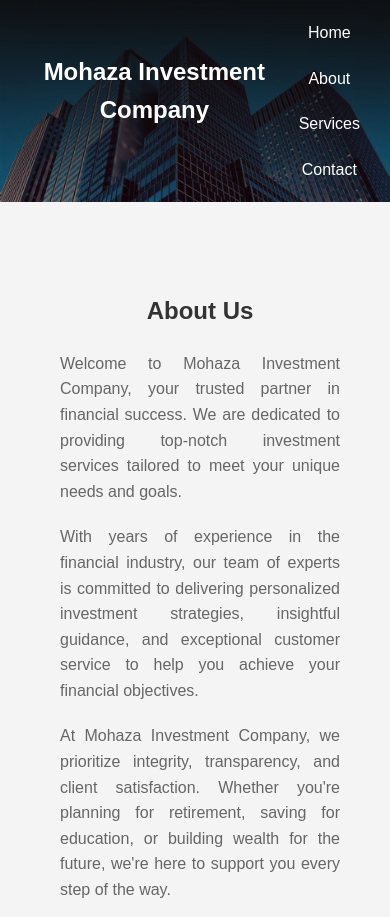
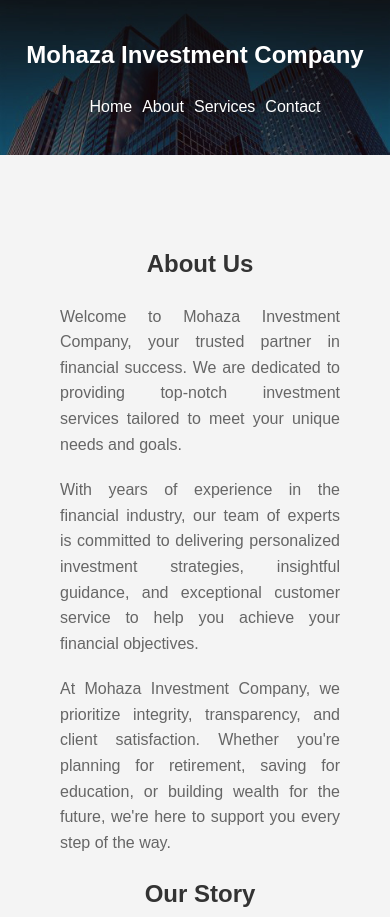
Before and after one commit to mwinyihamza99/mohazainvestment.github.io, a plain HTML site: page About.html in a window 390 px wide. Shown: the top 917 px of the page. Drawn offline with Linux system fonts and the light colour scheme.

Commit message:
Add files via upload

```diff
--- a/About.css
+++ b/About.css
@@ -167,53 +167,32 @@ footer {
     margin: 0 auto; /* Center the container horizontally */
     padding: 20px 0; /* Add padding to the container */
 }
-/* Responsive CSS for small screens (phones) */
-@media only screen and (max-width: 600px) {
-    .header {
-        padding: 10px; /* Adjust padding for smaller header */
-    }
-    .navigation {
-        justify-content: center; /* Center the navigation items */
-    }
-    .navigation__list {
-        flex-direction: column; /* Stack navigation items vertically */
-        align-items: center; /* Center navigation items horizontally */
-    }
-    .navigation__link {
-        padding: 5px 10px; /* Adjust padding for smaller links */
-    }
-    .main-content {
-        padding: 20px; /* Adjust padding for smaller content */
-    }
-    .section-title {
-        font-size: 1.5rem; /* Adjust font size for smaller titles */
-    }
-    .about-section p {
-        font-size: 0.9rem; /* Adjust font size for smaller paragraphs */
-    }
-    .footer__section {
-        margin-bottom: 10px; /* Adjust margin for smaller footer sections */
-    }
-    .footer__copyright {
-        font-size: 0.8rem; /* Adjust font size for copyright text */
-    }
-}
+
 /* Responsive CSS for small screens (phones) */
 @media only screen and (max-width: 768px) {
     /* Adjustments for header */
-    header {
-        padding: 10px; /* Adjust padding for smaller header */
+    header .container {
+        display: flex;
+        flex-direction: flex;
+        align-items: center;
+    }
+    header h1 {
+        margin-bottom: 20px; /* Add margin below h1 */
     }
 
     /* Adjustments for navigation */
     nav ul {
-        justify-content: center; /* Center the navigation items */
-        flex-direction: column; /* Stack navigation items vertically */
-        text-align: center; /* Center text */
+        margin-top: 20px; /* Add margin to separate from h1 */
+        display: flex; /* Change display to flex */
+        justify-content: center; /* Center the navigation horizontally */
+    }
+    nav {
+        text-align: center; /* Center the navigation horizontally */
     }
 
     nav ul li {
-        margin: 10px 0; /* Add margin between navigation items */
+        margin: 0 5px;
+        display: inline;
     }
 
     /* Adjustments for main content */
@@ -238,4 +217,8 @@ footer {
     .container-fo p {
         margin: 10px 0; /* Add margin between footer items */
     }
+    .container-ul {
+        margin-top: 20px; /* Add margin to separate from h1 and nav */
+        display: inline;
+    }
 }
--- a/contact.css
+++ b/contact.css
@@ -272,21 +272,31 @@ input:focus + label, input:not(:placeholder-shown) + label {
 /* Responsive CSS for small screens */
 @media only screen and (max-width: 768px) {
     /* Adjustments for header */
-    header {
-        padding: 10px;
+    header .container {
+        display: flex;
+        flex-direction: column;
+        align-items: center;
     }
-
     header h1 {
         font-size: 20px;
     }
 
     nav ul {
-        flex-direction: column;
-        align-items: center;
+        margin-top: 20px; /* Add margin to separate from h1 */
+        display: flex; /* Change display to flex */
+        justify-content: center; /* Center the navigation horizontally */
+    }
+    nav {
+        text-align: center; /* Center the navigation horizontally */
     }
 
     nav ul li {
-        margin: 10px 0;
+        margin: 0 5px;
+        display: inline;
+    }
+    .container-ul {
+        margin-top: 20px; /* Add margin to separate from h1 and nav */
+        display:inline;
     }
 
     /* Adjustments for sections */
@@ -305,6 +315,17 @@ input:focus + label, input:not(:placeholder-shown) + label {
     #contact h2 {
         font-size: 24px;
     }
+    /* Adjustments for form-group */
+    .form-group {
+        margin: 0 auto; /* Center the form-group horizontally */
+        max-width: 300px; /* Set maximum width for better readability */
+    }
+/* Adjustments for buttons */
+button {
+    margin: 10px auto; /* Center the buttons horizontally and provide vertical spacing */
+    display: block; /* Ensure buttons are displayed as blocks to occupy full width */
+    max-width: 200px; /* Set maximum width for better readability */
+}
 
     /* Adjustments for footer */
     footer {
@@ -326,6 +347,7 @@ input:focus + label, input:not(:placeholder-shown) + label {
     .container {
         width: 100%;
         padding: 15px;
+        align-items: center;
     }
 
     h1 {
--- a/index.css
+++ b/index.css
@@ -303,11 +303,17 @@ section p {
     }
 
     nav ul {
-        flex-direction: column;
+        margin-top: 20px; /* Add margin to separate from h1 */
+        display: flex; /* Change display to flex */
+        justify-content: center; /* Center the navigation horizontally */
+    }
+    nav {
+        text-align: center; /* Center the navigation horizontally */
     }
 
     nav ul li {
-        margin: 10px 0;
+        margin: 0 5px;
+        display: inline;
     }
 
     #sections-container {
@@ -318,7 +324,10 @@ section p {
     .container {
         width: calc(100% - 40px);
     }
-
+    .container-ul {
+        margin-top: 20px; /* Add margin to separate from h1 and nav */
+        display:inline;
+    }
     .container-wel h2 {
         font-size: 28px;
     }
--- a/services.css
+++ b/services.css
@@ -180,18 +180,31 @@ footer {
 }
 /* Responsive styles */
 @media only screen and (max-width: 768px) {
+    header .container {
+        display: flex;
+        flex-direction: column;
+        align-items: center;
+    }
     .container {
         width: 90%; /* Adjust width for smaller screens */
         padding: 0 10px; /* Adjust padding for smaller screens */
     }
+    nav {
+        text-align: center; /* Center the navigation horizontally */
+    }
 
     nav ul {
-        flex-direction: column; /* Change to column layout on smaller screens */
+        margin-top: 20px; /* Add margin to separate from h1 */
+        display: flex; /* Change display to flex */
+        justify-content: center; /* Center the navigation horizontally */
     }
-
     nav ul li {
-        display: block; /* Change to block layout on smaller screens */
-        margin: 10px 0; /* Adjust margin for smaller screens */
+        margin: 0 5px;
+        display: inline;
+    }
+    .container-ul {
+        margin-top: 20px; /* Add margin to separate from h1 and nav */
+        display:inline;
     }
 
     .container-fo {
```
